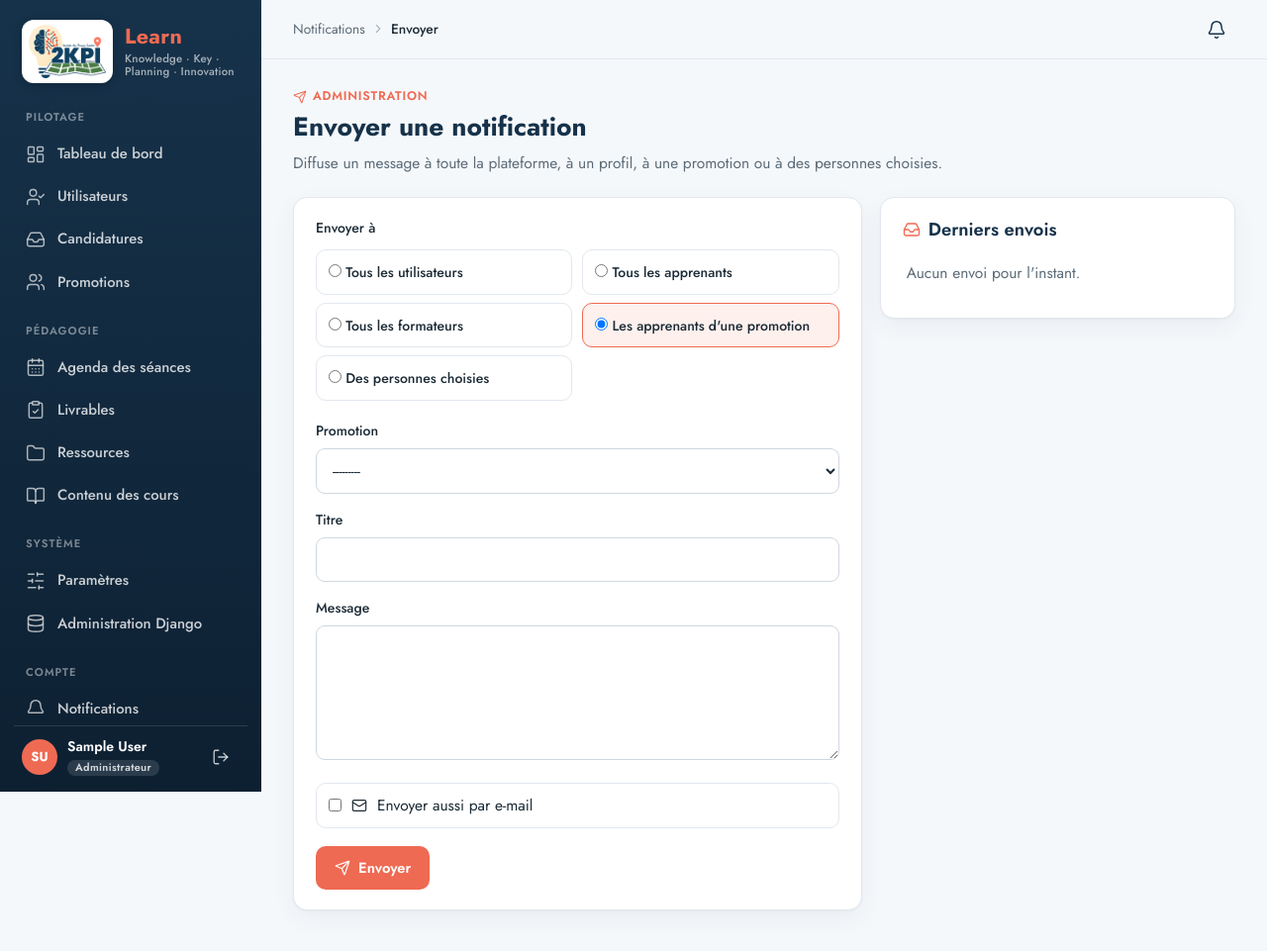
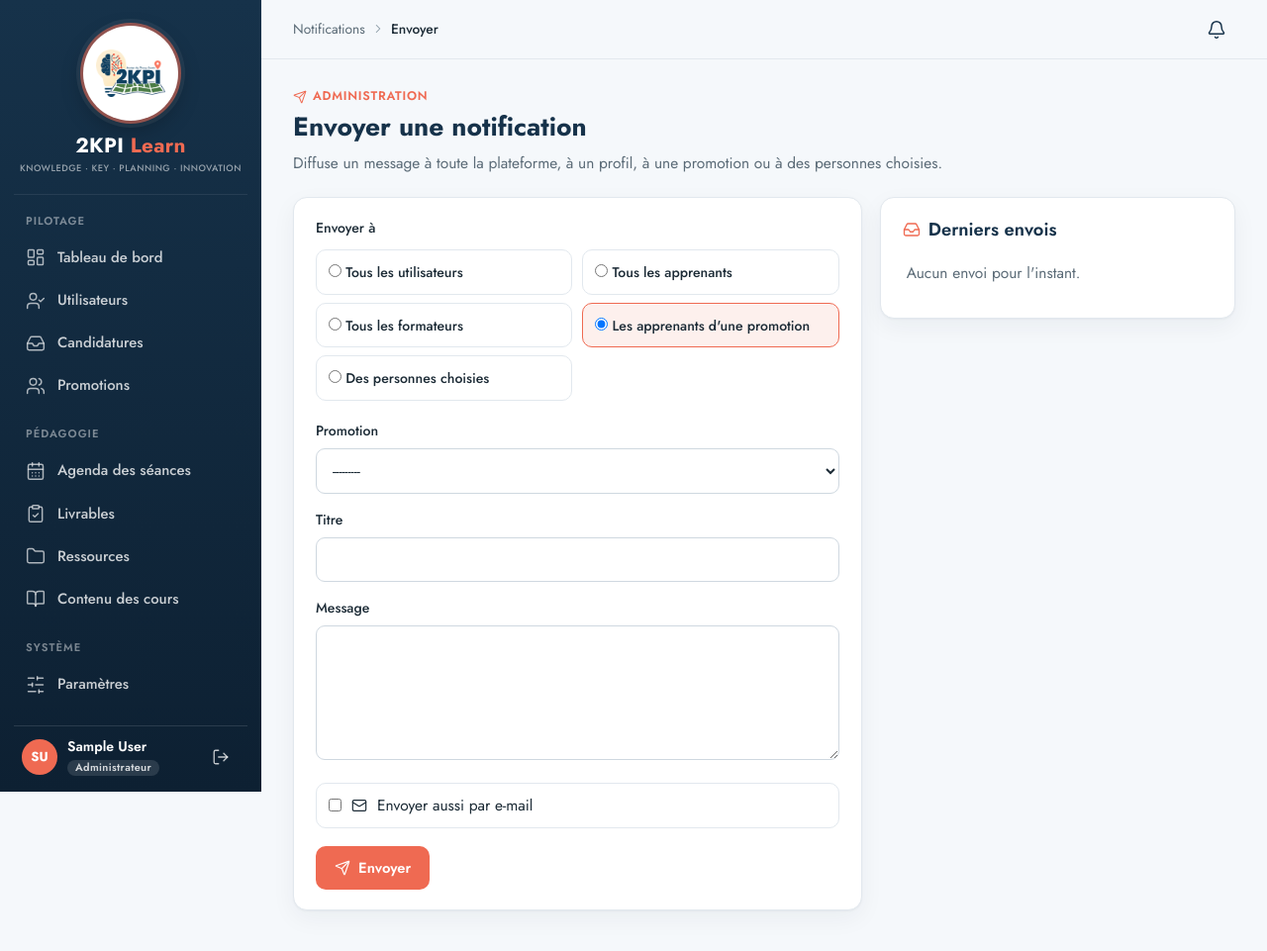
Before and after one commit to ndrijephte/2kpi-plateform-learn, a Django app: page /agenda/notifications/envoyer/ in a window 1280 px wide. Shown: the top 961 px of the page at 99% size. Run offline with Django 5.2, Linux system fonts and the light colour scheme; the visitor is signed in with stand-in values (Sample User, id 1); data comes from the database, SQL or seed files in the repository; data that the repository does not hold is empty.

Commit message:
learn: logo officiel inscrit dans un cercle, centré en tête de la barre latérale
Cercle blanc à liseré corail, nom « 2KPI Learn » et signature centrés dessous, séparateur ;
même pastille ronde sur la page de connexion ; barre de défilement du menu discrète.

Co-Authored-By: Claude Opus 5.5 <noreply@anthropic.com>

```diff
--- a/2KPI_LEARN/apps/core/tests.py
+++ b/2KPI_LEARN/apps/core/tests.py
@@ -38,8 +38,7 @@ class ParametresTests(BaseTest):
                                              "logo": SimpleUploadedFile("logo.png", b"\x89PNG", "image/png")})
         self.assertEqual(r.status_code, 302)
         page = self.client_de(self.app_a).get("/")
-        self.assertContains(page, 'alt="Acme"')
-        self.assertContains(page, "<em>Academy</em>")
+        self.assertContains(page, "Acme <em>Academy</em>")
         logo = Parametres.charger().logo.name
         self.assertContains(page, f'src="/media/{logo}"')
         self.assertEqual(self.client.get(f"/media/{logo}").status_code, 200)
--- a/2KPI_LEARN/static/css/app.css
+++ b/2KPI_LEARN/static/css/app.css
@@ -42,18 +42,29 @@ small{font-size:.82rem}
 .sidebar{width:var(--sidebar-w);background:var(--navy);color:#fff;position:fixed;inset:0 auto 0 0;
   display:flex;flex-direction:column;padding:20px 14px 14px;z-index:40;
   background-image:linear-gradient(180deg,var(--navy) 0%,var(--navy-900) 100%)}
-.sidebar-head{display:flex;align-items:center;justify-content:space-between;padding:0 8px}
-.brand{display:inline-flex;align-items:center;gap:12px;font-weight:700;font-size:1.15rem;color:#fff;letter-spacing:.2px;min-width:0}
+.sidebar-head{position:relative;padding:6px 8px 20px;border-bottom:1px solid rgba(255,255,255,.08)}
+.sidebar-head .sidebar-close{position:absolute;top:0;right:0}
+.brand{display:inline-flex;align-items:center;gap:14px;font-weight:700;font-size:1.15rem;color:#fff;letter-spacing:.2px;min-width:0}
 .brand:hover{color:#fff}
 .brand em{font-style:normal;color:var(--coral)}
-/* Logo officiel : texte navy sur fond clair → toujours posé sur une tuile blanche */
-.brand-logo{display:grid;place-items:center;flex-shrink:0;width:92px;height:64px;padding:5px 7px;border-radius:12px;
-  background:#fff;box-shadow:0 2px 10px rgba(0,0,0,.18)}
+/* Logo officiel inscrit dans un cercle blanc (texte navy du logo → fond clair indispensable),
+   cerclé d'un liseré corail discret */
+.brand-logo{display:grid;place-items:center;flex-shrink:0;width:64px;height:64px;padding:9px;border-radius:50%;
+  background:#fff;box-shadow:0 0 0 3px rgba(239,106,82,.55),0 0 0 7px rgba(255,255,255,.06),0 8px 22px rgba(0,0,0,.28)}
 .brand-logo img{display:block;width:100%;height:100%;object-fit:contain}
-.brand-name{display:flex;flex-direction:column;line-height:1.1;min-width:0}
-.brand-name em{font-size:1.35rem;font-weight:700;letter-spacing:.3px}
-.brand-name small{margin-top:4px;font-size:.72rem;font-weight:500;color:rgba(255,255,255,.62);white-space:normal}
-.nav{display:flex;flex-direction:column;gap:2px;margin-top:22px;flex:1;overflow-y:auto}
+.brand-name{display:flex;flex-direction:column;line-height:1.15;min-width:0}
+.brand-name strong{font-size:1.2rem;font-weight:700;letter-spacing:.3px}
+.brand-name small{margin-top:5px;font-size:.66rem;font-weight:500;letter-spacing:.12em;text-transform:uppercase;
+  color:rgba(255,255,255,.55);white-space:normal}
+/* Barre latérale : logo centré au-dessus, nom et signature dessous */
+.sidebar .brand{display:flex;flex-direction:column;align-items:center;gap:14px;width:100%;text-align:center}
+.sidebar .brand-logo{width:96px;height:96px;padding:13px;transition:transform .25s ease}
+.sidebar .brand:hover .brand-logo{transform:scale(1.04)}
+.sidebar .brand-name{align-items:center}
+.sidebar .brand-name strong{font-size:1.3rem}
+.sidebar .brand-name small{font-size:.58rem;letter-spacing:.05em;white-space:nowrap}
+.nav{display:flex;flex-direction:column;gap:2px;margin-top:14px;flex:1;overflow-y:auto;
+  scrollbar-width:thin;scrollbar-color:rgba(255,255,255,.18) transparent}
 .nav-section{margin:18px 12px 6px;font-size:.7rem;font-weight:600;letter-spacing:.09em;text-transform:uppercase;color:rgba(255,255,255,.45)}
 .nav-section:first-child{margin-top:4px}
 .nav a{position:relative;display:flex;align-items:center;gap:12px;padding:9px 12px;border-radius:10px;
@@ -267,8 +278,8 @@ input:focus,select:focus,textarea:focus{outline:none;border-color:var(--coral);b
 .auth-hero-text{max-width:520px}
 .auth-hero-text h2{color:#fff;font-size:2.3rem;font-weight:700;line-height:1.15;margin:0 0 14px;text-shadow:0 2px 18px rgba(0,0,0,.35)}
 .auth-hero-text p{font-size:1.08rem;color:rgba(255,255,255,.88);margin:0 0 26px;text-shadow:0 1px 10px rgba(0,0,0,.3)}
-.brand-lg .brand-logo{width:124px;height:86px;border-radius:14px}
-.brand-lg .brand-name em{font-size:1.7rem}
+.brand-lg .brand-logo{width:88px;height:88px;padding:12px}
+.brand-lg .brand-name strong{font-size:1.6rem}
 .auth-points{list-style:none;padding:0;margin:0;display:grid;gap:12px}
 .auth-points li{display:flex;align-items:center;gap:10px;color:#fff;font-weight:500}
 .auth-points .icon{color:var(--coral);background:rgba(255,255,255,.12);border-radius:8px;padding:6px;width:30px;height:30px}
@@ -279,12 +290,11 @@ input:focus,select:focus,textarea:focus{outline:none;border-color:var(--coral);b
 .auth-card h1{font-size:1.5rem}
 .brand-card{display:none;color:var(--navy);margin-bottom:22px}
 .brand-card:hover{color:var(--navy)}
-.brand-card .brand-logo{box-shadow:none;border:1px solid var(--border)}
+.brand-card .brand-logo{box-shadow:0 0 0 3px rgba(239,106,82,.45),0 6px 16px rgba(13,32,50,.12)}
 .brand-card .brand-name small{color:var(--soft)}
 .auth-contact{margin:22px 0 0;padding-top:16px;border-top:1px solid var(--border);font-size:.84rem;color:var(--soft);text-align:center}
 .brand-preview{display:inline-flex;align-items:center;gap:12px;padding:14px 18px;border-radius:12px;background:var(--navy);margin-bottom:10px}
 .brand-preview .brand-name{color:#fff}
-.brand-preview .brand-name em{font-style:normal;color:var(--coral)}
 .login-preview{position:relative;height:200px;border-radius:12px;background-size:cover;background-position:center;overflow:hidden;margin-bottom:10px;display:flex;align-items:flex-end}
 .login-preview::before{content:"";position:absolute;inset:0;background:linear-gradient(100deg,rgba(9,24,38,.92),rgba(13,32,50,.45))}
 .login-preview div{position:relative;color:#fff;padding:16px}
@@ -509,5 +519,4 @@ dt.niveau-3,i.niveau-3{color:var(--niv3)} dt.niveau-4,i.niveau-4{color:var(--niv
 .acquis-seance .section-title{display:flex;align-items:center;gap:8px}
 @media (max-width:560px){
   .echelle{grid-template-columns:repeat(2,minmax(0,1fr))}
-  .brand-logo{width:80px;height:56px}
 }
--- a/2KPI_LEARN/templates/partials/brand.html
+++ b/2KPI_LEARN/templates/partials/brand.html
@@ -1,2 +1,2 @@
-<span class="brand-logo"><img src="{{ logo_url }}" alt="{{ parametres.nom_plateforme }}" width="360" height="246"></span>
-{% if parametres.suffixe %}<span class="brand-name"><em>{{ parametres.suffixe }}</em><small>{{ parametres.slogan|default:"Formation pratique en ligne" }}</small></span>{% endif %}
+<span class="brand-logo"><img src="{{ logo_url }}" alt="" width="360" height="246"></span>
+<span class="brand-name"><strong>{{ parametres.nom_plateforme }}{% if parametres.suffixe %} <em>{{ parametres.suffixe }}</em>{% endif %}</strong><small>{{ parametres.slogan|default:"Formation pratique en ligne" }}</small></span>
```
